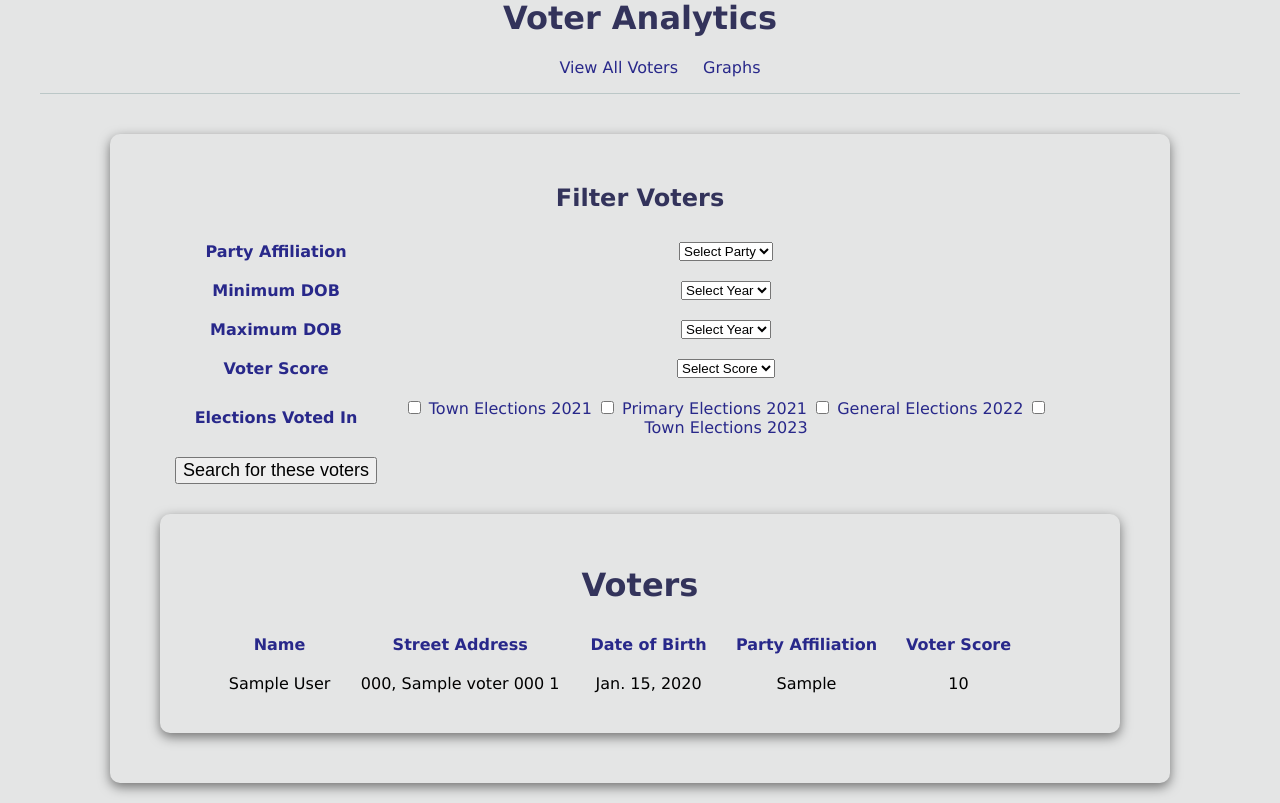
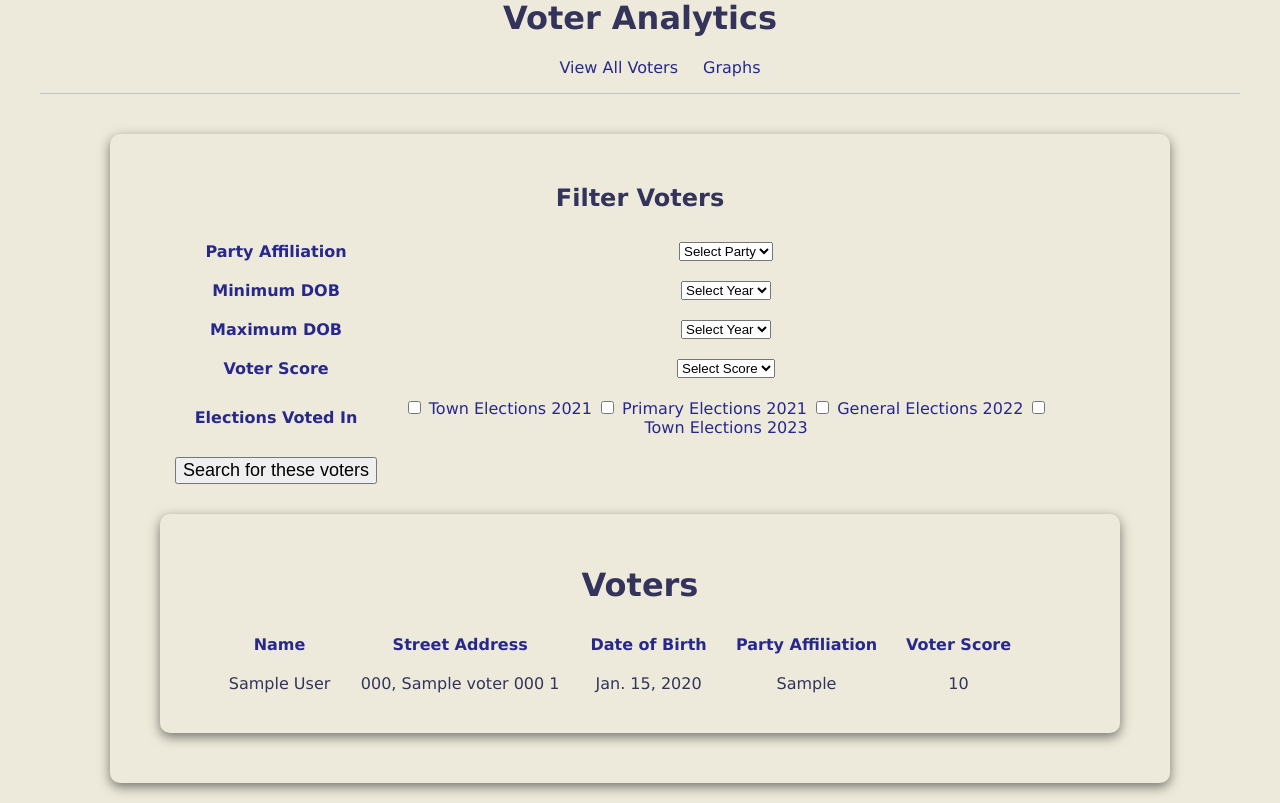
Before and after one commit to rachelcherry/CS412, a Django app: page /voter_analytics/ in a window 1280 px wide. Shown: the part 41-844 px from the top of the page. Run offline with Django 5.2, Linux system fonts and the light colour scheme; tables that the repository leaves empty hold one stand-in row (values such as "Sample post").

Commit message:
fixing styling

```diff
--- a/static/stylesheet.css
+++ b/static/stylesheet.css
@@ -1,5 +1,5 @@
 body {
-    background-color: rgb(228, 229, 229);
+    background-color: rgb(237, 234, 219);
   }
 
   h1, h2, h3, footer,header, p {
@@ -138,7 +138,7 @@ header {
 }
 a{
   text-decoration: none;
-  color: black;
+  color: rgb(51, 51, 91);
 }
 .google{
   font-size: 16px;
--- a/voter_analytics/templates/voter_analytics/result_detail.html
+++ b/voter_analytics/templates/voter_analytics/result_detail.html
@@ -1,9 +1,13 @@
 <!-- templates/voter_analytics/results.html -->
 {% extends 'voter_analytics/base.html' %}
 {% block content %}
-<h1>Voter Information for {{r.first_name}} {{r.last_name}}</h1>
 
+<div>
+    <h1>Voter Information for {{r.first_name}} {{r.last_name}}</h1>
+
+</div>
 <div class="container">
+
     <table>
         <h2>Personal Details</h2>
         <hr>
```
Also changed, not shown: 1 other file.
